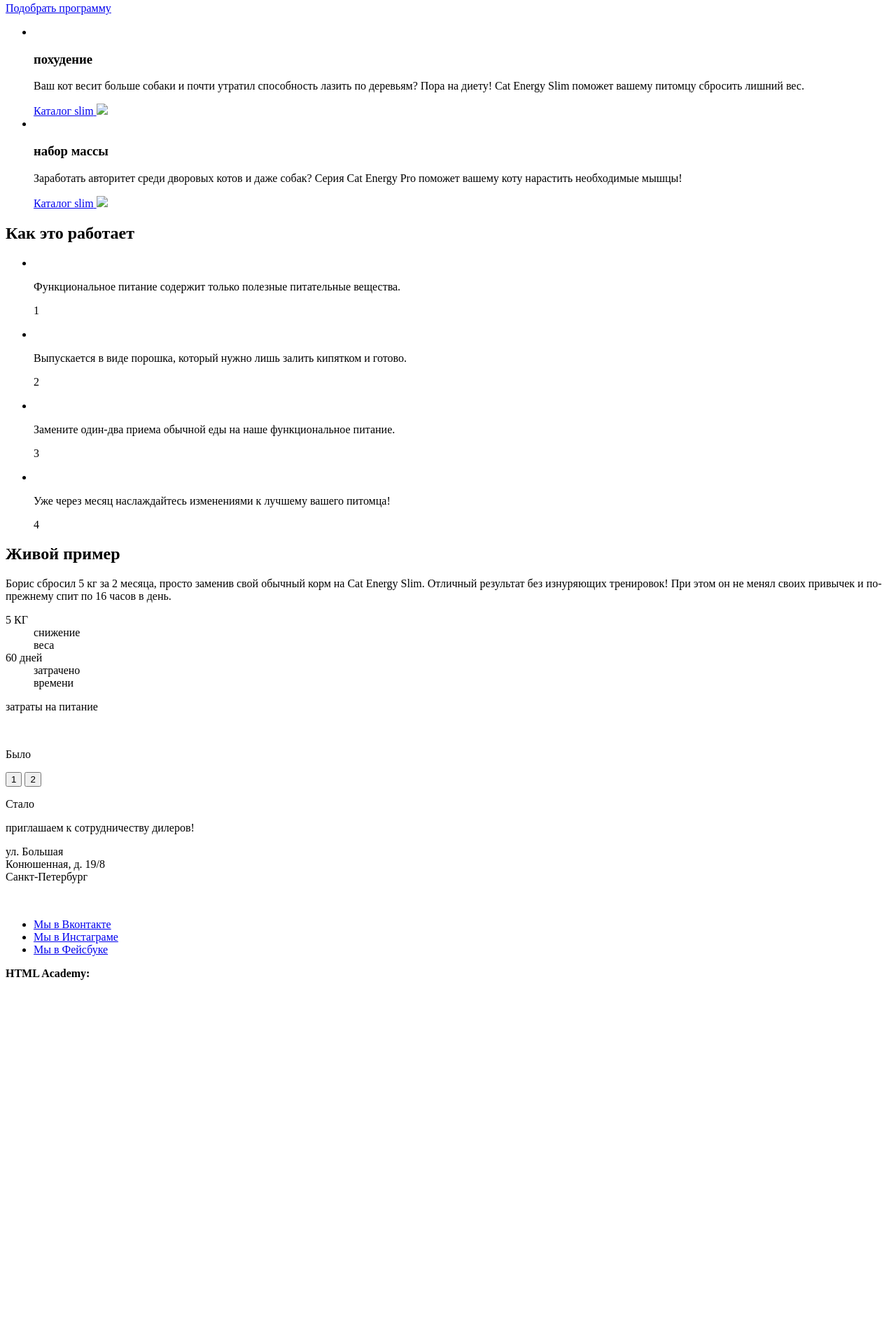
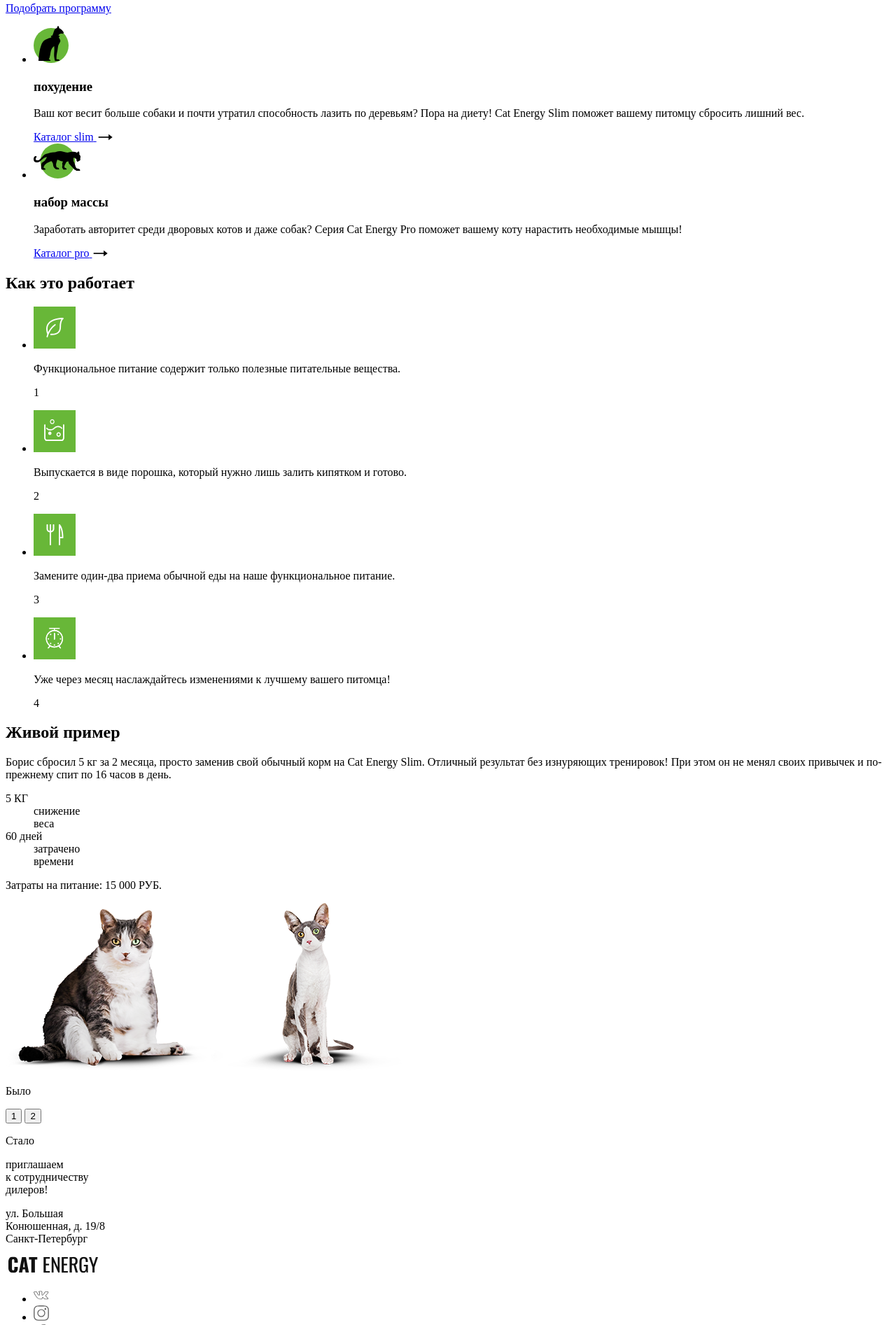
Before and after one commit to VladimirRys/1728289-cat-energy-22, a website: page source/index.html in a window 1280 px wide. Shown: the part 528-2421 px from the top of the page at 70% size. Before the commit the page ends 1936 px from the top, so only its background shows below. Drawn offline with Linux system fonts and the light colour scheme.

Commit message:
Добавил картинки, заменил на svg. Отредактировал структуру

```diff
--- a/source/index.html
+++ b/source/index.html
@@ -6,13 +6,16 @@
   </head>
   <body class="page__body">
     <header class="page-header">
-      <a href="/source/index.html" class="page-header__logo logo__image">
-        <img class="page-header__logo logo__text" src="img/logo-mobile.png" width="33" height="37" alt="Наш маскот">
-        <img src="img/logo 2.png" alt="Кот энерджи" class="page-header__logo logo-2" width="101" height="18">
+      <a href="/source/index.html" class="page-header__logo logo-section">
+        <div class="logo-section__wrapper">
+          <img class="logo-section__image logo__image" src="img/logo-mobile.svg" alt="Наш маскот" width="33" height="37" >
+          <img class="logo-section__text logo__text" src="img/logo 2.svg" alt="Кот энерджи" width="101" height="18">
+        </div>
       </a>
       <nav class="main-nav">
-        <button class="main-nav__toggle" type="button"><span class="visually-hidden">Открыть меню</span></button>
-      </nav>
+        <button class="main-nav__toggle" type="button">
+          <span class="visually-hidden">Открыть меню</span>
+        </button>
         <div class="main-nav__wrapper">
           <ul class="main-nav__list site-list">
             <li class="site-list__item site-list__item--active">
@@ -30,9 +33,10 @@
             </li>
           </ul>
         </div>
+      </nav>
     </header>
     <main class="page-main">
-      <section class="promo">
+      <section class="page-main__promo promo">
         <div class="promo__wrapper">
           <h1 class="promo__title">Функциональное питание для котов</h1>
           <p class="promo__slogan">Занялся собой? Займись котом!</p>
@@ -44,68 +48,62 @@
           </div>
         </div>
       </section>
-      <section class="product">
+      <section class="page-main__product product">
         <div class="product__wrapper">
           <ul class="product__list">
-            <li class="product__item product__item--slimming">
-              <img>
+            <li class="product__item product__item--slim">
+              <img src="img/cat_back_slim.svg" alt="Кот слим" width="50" height="53">
               <h3 class="product__title">похудение</h3>
               <p class="product__description">Ваш кот весит больше собаки и почти утратил способность лазить по деревьям? Пора на диету! Cat Energy Slim поможет вашему питомцу сбросить лишний вес.</p>
               <div class="product__more">
                 <a href="#">
                   <span>Каталог slim</span>
-                  <img src="#">
+                  <img src="img/icon/icon_arrow.svg" width="32"  height="10">
                 </a>
               </div>
             </li>
             <li class="product__item product__item--pro">
-              <img>
+              <img src="img/cat_back_pro.svg" alt="Кот Про" width="67" height="50">
               <h3 class="product__title">набор массы</h3>
               <p class="product__description">Заработать авторитет среди дворовых котов и даже собак? Серия Cat Energy Pro поможет вашему коту нарастить необходимые мышцы!</p>
               <div class="product__more">
                 <a href="#">
-                  <span>Каталог slim</span>
-                  <img src="#">
+                  <span>Каталог pro</span>
+                  <img src="img/icon/icon_arrow.svg" width="32"  height="10">
                 </a>
               </div>
             </li>
           </ul>
         </div>
       </section>
-      <section class="special">
+      <section class="page-main__special special">
         <div class="special__wrapper">
           <h2 class="special__title">Как это работает</h2>
           <ul class="special__list">
             <li class="special__item">
-              <img src="" alt="" class="special__item-image">
-              <p class="special__item-intro">Функциональное питание
-                содержит только полезные
-                питательные вещества.</p>
+              <img src="img/special_item1.svg" alt="Функциональное питание" class="special__item-image" width="60" height="60">
+              <p class="special__item-intro">Функциональное питание содержит только полезные питательные вещества.</p>
               <p class="special__item-number">1</p>
             </li>
             <li class="special__item">
-              <img src="" alt="" class="special__item-image">
-              <p class="special__item-intro">Выпускается в виде порошка,
-                который нужно лишь залить
-                кипятком и готово.</p>
+              <img src="img/special_item2.svg" alt="Выпускается в виде порошка" class="special__item-image" width="60" height="60">
+              <p class="special__item-intro">Выпускается в виде порошка, который нужно лишь залить кипятком и готово.</p>
               <p class="special__item-number">2</p>
             </li>
             <li class="special__item">
-              <img src="" alt="" class="special__item-image">
-              <p class="special__item-intro">Замените один-два приема
-                обычной еды на наше
-                функциональное питание.</p>
+              <img src="img/special_item3.svg" alt="Обычная еда" class="special__item-image" width="60" height="60">
+              <p class="special__item-intro">Замените один-два приема обычной еды на наше функциональное питание.</p>
               <p class="special__item-number">3</p>
             </li>
             <li class="special__item">
-              <img src="" alt="" class="special__item-image">
+              <img src="img/special_item4.svg" alt="Наслаждайтесь изменениями" class="special__item-image" width="60" height="60">
               <p class="special__item-intro">Уже через месяц наслаждайтесь изменениями к лучшему вашего питомца!</p>
               <p class="special__item-number">4</p>
             </li>
           </ul>
         </div>
       </section>
-      <section class="example">
+      <section class="page-main__example example">
         <div class="example__wrapper">
           <h2 class="example__title">Живой пример</h2>
           <p class="example__intro">Борис сбросил 5 кг за 2 месяца, просто заменив свой обычный корм на Cat Energy Slim. Отличный результат без изнуряющих тренировок! При этом он не менял своих привычек и по-прежнему спит по 16 часов в день. </p>
@@ -123,14 +121,15 @@
               <dt class="example__module-number">
                 60 дней
               </dt>
-              <dd class="example_module-description">
+              <dd class="example__module-description">
                 затрачено<br>
                 времени
               </dd>
             </div>
           </div>
-          <p class="example__cost">затраты на питание</p>
-          <img src="" alt="" class="example__picture">
+          <p class="example__cost">Затраты на питание: 15 000 РУБ.</p>
+          <img src="img/before-mobile 1.png" alt="было" class="example__picture">
+          <img src="img/after-mobile 1.png" alt="стало" class="example__picture">
           <div class="example__toggles slider__toggle">
             <p class="slider__text">Было</p>
             <p class="slider__toggles">
@@ -145,29 +144,26 @@
     <footer class="page-footer">
       <div class="page-footer__wrapper">
         <div class="page-footer__contacts contacts">
-          <p class="contact__title">приглашаем
-            к сотрудничеству дилеров!</p>
-          <p class="contacts__text">ул. Большая<br>
-            Конюшенная, д. 19/8<br>
-            Санкт-Петербург</p>
+          <p class="contact__title">приглашаем<br>к сотрудничеству<br>дилеров!</p>
+          <p class="contacts__text">ул. Большая<br>Конюшенная, д. 19/8<br>Санкт-Петербург</p>
           <img src="" alt="" class="contact__cards">
-          <img src="" alt="" class="contact__logo logo__text">
+          <img src="img/logo 2.svg" alt="" class="contact__logo logo__text" width="128" height="24">
           <div class="page-footer__social social">
             <ul class="social__list">
               <li class="social__item">
-                <a class="social__link social__link--vkontakte" href="https://vk.com/htmlacademy">Мы в Вконтакте</a>
+                <a class="social__link social__link--vkontakte" href="https://vk.com/htmlacademy"><img src="img/icon/icon_vkontakte.svg" alt="Мы в Вконтакте" width="22" height="22"></a>
               </li>
               <li class="social__item">
-                <a class="social__link social__link--instagram" href="https://www.instagram.com/htmlacademy">Мы в Инстаграме</a>
+                <a class="social__link social__link--instagram" href="https://www.instagram.com/htmlacademy"><img src="img/icon/icon_instagram.svg" alt="Мы в Инстаграме" width="22" height="22"></a>
               </li>
               <li class="social__item">
-                <a class="social__link social__link--facebook" href="https://www.facebook.com/htmlacademy">Мы в Фейсбуке</a>
+                <a class="social__link social__link--facebook" href="https://www.facebook.com/htmlacademy"><img src="img/icon/icon_facebook.svg" alt="Мы в Фейсбуке" width="22" height="22"></a>
               </li>
             </ul>
           </div>
           <div class="page-footer__copyright copyright">
             <b class="copyright__text">HTML Academy:</b>
-            <a class="copyright__link" href="https://htmlacademy.ru"><img src="" alt=""></a>
+            <a class="copyright__link" href="https://htmlacademy.ru"><img src="img/htmlacademy.svg" alt="htmlacademy" width="27" height="34"></a>
           </div>
         </div>
       </div>
```
Also changed, not shown: source/img/cat_back_pro.svg (added), source/img/cat_back_slim.svg (added), source/img/icon/icon_arrow.svg (added), source/img/icon/icon_facebook.svg (added), source/img/icon/icon_instagram.svg (added), source/img/icon/icon_vkontakte.svg (added), source/img/logo 2.png (deleted), source/img/logo 2.svg (added), source/img/logo-mobile.png (deleted), source/img/logo-mobile.svg (added), source/img/special_item1.svg (added), source/img/special_item2.svg (added), source/img/special_item3.svg (added), source/img/special_item4.svg (added). Lines whose indentation alone changed are shown as unchanged.
